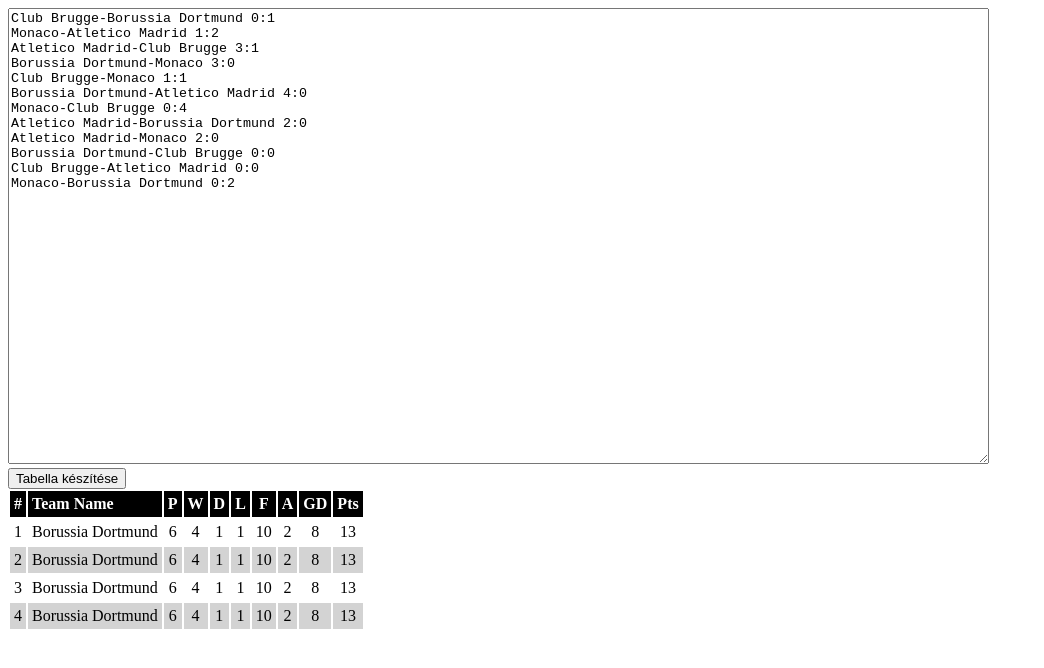
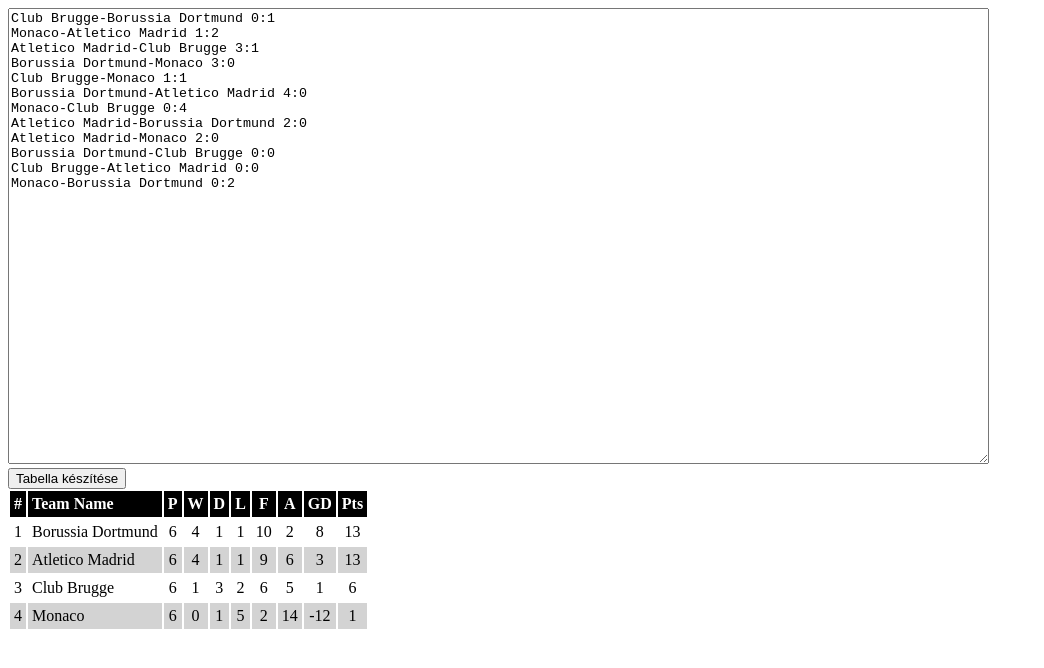
Before and after one commit to akoss87/webdev, a plain HTML site: page scoretable/index.html in a window 1280 px wide. Both pictures are taken after a click on the button "Tabella készítése". Shown: the whole page, without its empty margins (0-1044 px from the left). Drawn offline with Linux system fonts and the light colour scheme.

Commit message:
tabella megjelenítése

```diff
--- a/scoretable/app.js
+++ b/scoretable/app.js
@@ -75,8 +75,54 @@ function parseMatches(value) {
     return result;
 }
 
+function displayTable(table) {
+    var tableContainer = document.getElementById("table-container");
+    tableContainer.innerHTML = "";
+
+    var tableElement = document.createElement("table");
+
+    // táblázat header
+    var tableHead = document.createElement("thead");
+
+    var tableRow = document.createElement("tr");
+
+    var cellTexts = ["#", "Team Name", "P", "W", "D", "L", "F", "A", "GD", "Pts"];
+    for (var i = 0; i < cellTexts.length; i++) {
+        var tableCell = document.createElement("th");
+        tableCell.innerText = cellTexts[i];
+        tableRow.appendChild(tableCell);
+    }
+
+    tableHead.appendChild(tableRow);
+
+    tableElement.appendChild(tableHead);
+
+    // táblázat tartalom
+    var tableBody = document.createElement("tbody");
+
+    for (var i = 0; i < table.length; i++) {
+        tableRow = document.createElement("tr");
+
+        var teamStat = table[i];
+        var cellTexts = [i + 1, teamStat.teamName, teamStat.played, teamStat.wins, teamStat.draws, teamStat.losts, teamStat.goalsFor, teamStat.goalsAgainst, teamStat.goalsDiff, teamStat.points];
+
+        for (var j = 0; j < cellTexts.length; j++) {
+            var tableCell = document.createElement("td");
+            tableCell.innerText = cellTexts[j];
+            tableRow.appendChild(tableCell);
+        }
+
+        tableBody.appendChild(tableRow);
+    }
+
+    tableElement.appendChild(tableBody);
+
+    // A táblázatot a memóriában építjük, és csak a legvégén adjuk hozzá a DOM-hoz.
+    tableContainer.appendChild(tableElement);
+}
+
 function loadTable() {
-  var inputText = document.getElementById('inputText').value;
+    var inputText = document.getElementById('input-text').value;
 
     var matches = parseMatches(inputText);
     if (typeof matches === 'undefined')
@@ -84,5 +130,5 @@ function loadTable() {
 
     var table = calcTable(matches);
 
-  console.log(table);
+    displayTable(table);
 }
--- a/scoretable/calc.js
+++ b/scoretable/calc.js
@@ -66,5 +66,7 @@ function calcTable(matches) {
             return 0;
     });
 
+    // TODO: holtverseny kezelése
+
     return match;
 }
--- a/scoretable/index.html
+++ b/scoretable/index.html
@@ -9,7 +9,7 @@
 
 <body>
   <div>
-    <textarea id="inputText" cols="120" rows="30" spellcheck="false">
+    <textarea id="input-text" cols="120" rows="30" spellcheck="false">
 Club Brugge-Borussia Dortmund 0:1
 Monaco-Atletico Madrid 1:2
 Atletico Madrid-Club Brugge 3:1
@@ -29,7 +29,7 @@ Monaco-Borussia Dortmund 0:2
   </div>
 
   <div id="table-container">
-    <table>
+    <!-- <table>
       <thead>
         <tr>
           <th>#</th>
@@ -94,7 +94,7 @@ Monaco-Borussia Dortmund 0:2
           <td>13</td>
         </tr>
       </tbody>
-    </table>
+    </table> -->
   </div>
 
   <script src="calc.js"></script>
```
Lines whose indentation alone changed are shown as unchanged.
